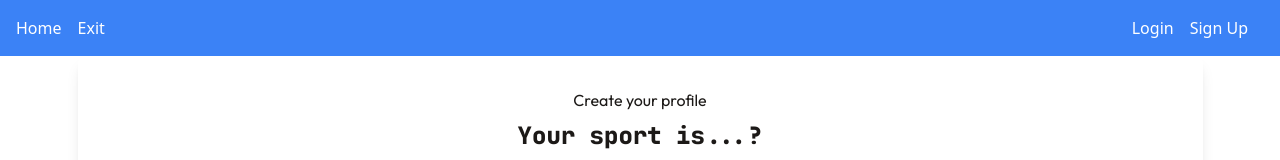
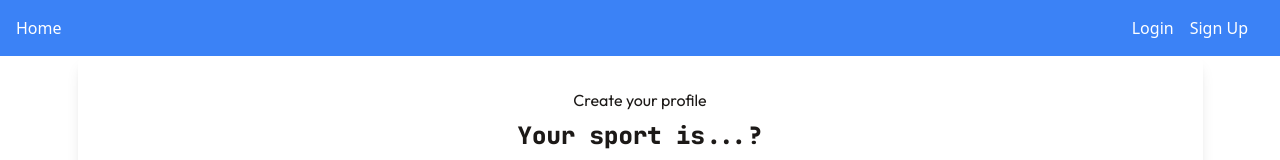
Before and after one commit to gonsals/ski-guru, a React (Vite) app: page /onboarding/sport in a window 1280 px wide. Shown: the top 160 px of the page. Built offline with nearby package versions, Linux system fonts and the light colour scheme; no server answers.

Commit message:
logout on auth

```diff
--- a/src/components/NavBar.tsx
+++ b/src/components/NavBar.tsx
@@ -12,8 +12,9 @@ const Navbar: React.FC = () => {
                     <Link to="/" className="mr-4">
                         Home
                     </Link>
-
-                    <button onClick={() => logout()}>Exit</button>
+                    {currentUser && (
+                        <button onClick={() => logout()}>Exit</button>
+                    )}
                 </div>
                 {currentUser ? (
                     <>
```
